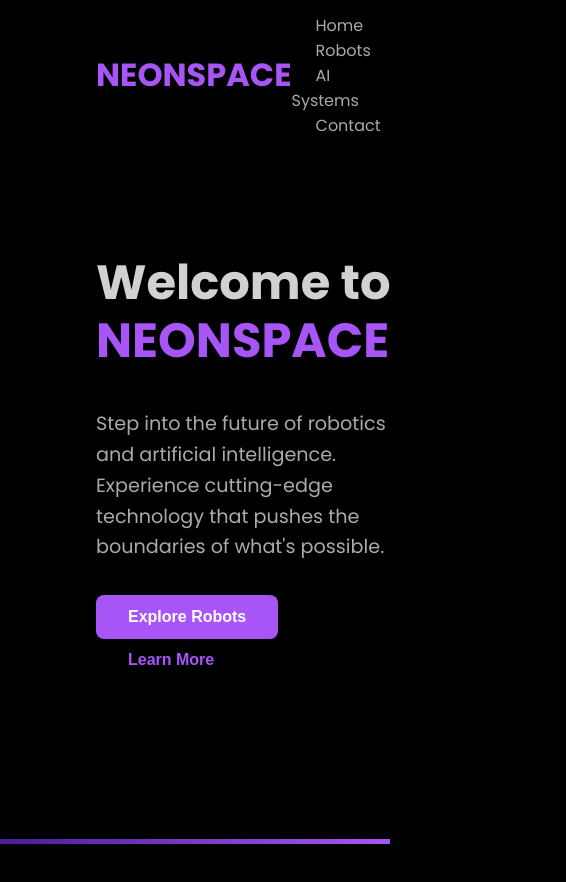
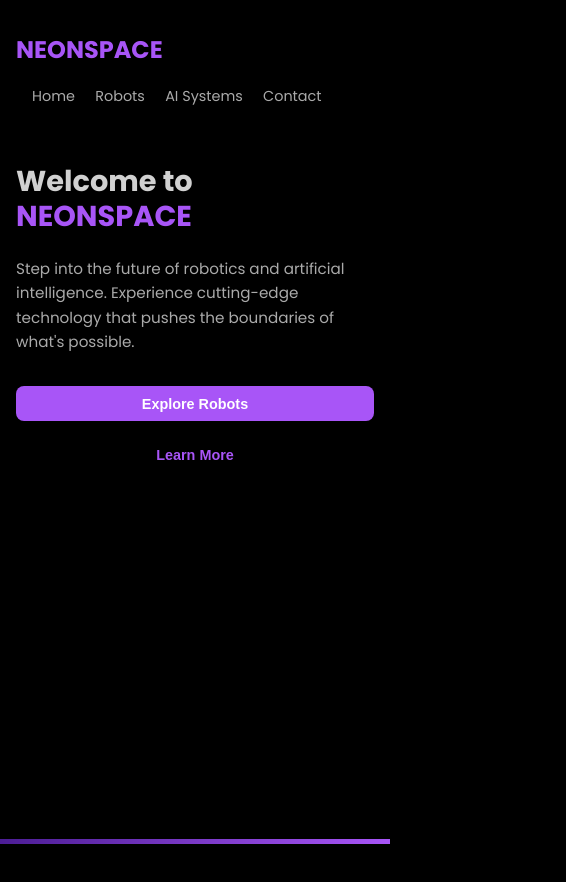
Before and after one commit to jaishankarreddy/spline, a plain HTML site: page inedx.html in a window 390 px wide. Shown: the top 882 px of the page, 566 px wide, since content can reach past the window. After the commit the page ends 844 px from the top, so only its background shows below. Drawn offline with Linux system fonts and the light colour scheme; some packages are replaced by stand-ins of ours; a script that the page names is missing.

Commit message:
responsive ui

```diff
--- a/inedx.html
+++ b/inedx.html
@@ -8,169 +8,7 @@
       href="https://fonts.googleapis.com/css2?family=Poppins:wght@400;600;700&display=swap"
       rel="stylesheet"
     />
-    <style>
-      body {
-        margin: 0;
-        font-family: "Poppins", sans-serif;
-        background-color: #000;
-        color: #d1d1d1;
-        overflow-x: hidden;
-      }
-
-      .navbar {
-        display: flex;
-        justify-content: space-between;
-        align-items: center;
-        padding: 0.8rem 6rem;
-        background-color: #000;
-        position: relative;
-        z-index: 10;
-      }
-
-      .navbar h1 {
-        font-size: 2rem;
-        color: #a855f7;
-      }
-
-      .navbar a {
-        color: #aaa;
-        text-decoration: none;
-        margin-left: 1.5rem;
-        font-weight: 500;
-        transition: color 0.3s;
-      }
-
-      .navbar a:hover {
-        color: #a855f7;
-      }
-
-      .main {
-        display: flex;
-        flex-wrap: wrap;
-        gap: 2rem;
-        justify-content: space-between;
-        padding: 4rem 6rem;
-        max-width: 1400px;
-        margin: auto;
-      }
-
-      .left {
-        flex: 1 1 40%;
-        min-width: 300px;
-
-      }
-
-      .right {
-        flex: 1 1 55%;
-        min-width: 400px;
-        height: 1000px;
-        left: 70px;
-        border-radius: 1rem;
-        overflow: hidden;
-        position: relative;
-        top: -310px;
-      }
-
-      .right spline-viewer {
-        width: 100%;
-        height: 100%;
-        border: none;
-      }
-
-      .left h2 {
-        font-size: 3rem;
-        line-height: 1.2;
-        color: #a855f7;
-      }
-
-      .left span {
-        color: #d1d1d1;
-      }
-
-      .left p {
-        color: #aaa;
-        font-size: 1.2rem;
-        line-height: 1.6;
-        margin-top: 1rem;
-      }
-
-      .left .buttons {
-        margin-top: 2rem;
-      }
-
-      .left .buttons button {
-        padding: 0.8rem 2rem;
-        border-radius: 0.5rem;
-        margin-right: 1rem;
-        font-weight: bold;
-        border: none;
-        cursor: pointer;
-        transition: 0.3s;
-        font-size: 1rem;
-      }
-
-      .btn-gradient {
-        background: #a855f7;
-        color: white;
-      }
-
-      .btn-gradient:hover {
-        background: #9333ea;
-      }
-
-      .btn-outline {
-        border: 1px solid #a855f7;
-        color: #a855f7;
-        background: transparent;
-      }
-
-      .btn-outline:hover {
-        background-color: rgba(168, 85, 247, 0.1);
-      }
-
-      .card {
-        background: rgba(255, 255, 255, 0.05);
-        padding: 2rem;
-        border-radius: 1rem;
-        color: #eee;
-      }
-
-      .card h3 {
-        margin-top: 0;
-        color: #a855f7;
-      }
-
-      .features {
-        display: flex;
-        justify-content: space-between;
-        margin-top: 2rem;
-      }
-
-      .feature {
-        flex: 1;
-        text-align: center;
-      }
-
-      .accent-bar {
-        height: 5px;
-        width: 100%;
-        background: linear-gradient(to right, #4c1d95, #a855f7);
-        position: fixed;
-        bottom: 0;
-        left: 0;
-        animation: pulse 2s infinite;
-      }
-
-      @keyframes pulse {
-        0%,
-        100% {
-          opacity: 0.7;
-        }
-        50% {
-          opacity: 1;
-        }
-      }
-    </style>
+    <link rel="stylesheet" href="style.css" />
   </head>
   <body>
     <div class="navbar">
--- a/style.css
+++ b/style.css
@@ -1,65 +1,245 @@
 body {
   margin: 0;
-      font-family: Arial, sans-serif;
-      background-color: #121212;
-      color: #fff;
+  font-family: "Poppins", sans-serif;
+  background-color: #000;
+  color: #d1d1d1;
+  overflow-x: hidden;
 }
 
 .navbar {
-      background-color: #000;
-      padding: 1rem 2rem;
   display: flex;
   justify-content: space-between;
   align-items: center;
-      box-shadow: 0 4px 6px rgba(0, 0, 0, 0.5);
+  padding: 0.8rem 6rem;
+  background-color: #000;
+  position: relative;
+  z-index: 10;
 }
 
 .navbar h1 {
-      margin: 0;
-      font-size: 1.8rem;
-      color: #00ffcc;
+  font-size: 2rem;
+  color: #a855f7;
 }
 
 .navbar a {
-      color: #fff;
+  color: #aaa;
   text-decoration: none;
-      margin-left: 2rem;
-      font-weight: bold;
+  margin-left: 1.5rem;
+  font-weight: 500;
   transition: color 0.3s;
 }
 
 .navbar a:hover {
-      color: #00ffcc;
+  color: #a855f7;
 }
 
-    .container {
+.main {
   display: flex;
-      min-height: 100vh;
+  flex-wrap: wrap;
+  gap: 2rem;
+  justify-content: space-between;
+  padding: 4rem 6rem;
+  max-width: 1400px;
+  margin: auto;
 }
 
-    .left-div, .right-div {
-      flex: 1;
-      padding: 3rem;
+.left {
+  flex: 1 1 40%;
+  min-width: 300px;
 }
 
-    .left-div {
-      background-color: #1e1e1e;
+.right {
+  flex: 1 1 55%;
+  min-width: 400px;
+  height: 1000px;
+  left: 70px;
+  border-radius: 1rem;
+  overflow: hidden;
+  position: relative;
+  top: -310px;
+}
+
+.right spline-viewer {
+  width: 100%;
+  height: 100%;
+  border: none;
+}
+
+.left h2 {
+  font-size: 3rem;
+  line-height: 1.2;
+  color: #a855f7;
+}
+
+.left span {
+  color: #d1d1d1;
+}
+
+.left p {
+  color: #aaa;
+  font-size: 1.2rem;
+  line-height: 1.6;
+  margin-top: 1rem;
+}
+
+.left .buttons {
+  margin-top: 2rem;
+}
+
+.left .buttons button {
+  padding: 0.8rem 2rem;
+  border-radius: 0.5rem;
+  margin-right: 1rem;
+  font-weight: bold;
+  border: none;
+  cursor: pointer;
+  transition: 0.3s;
+  font-size: 1rem;
+}
+
+.btn-gradient {
+  background: #a855f7;
+  color: white;
+}
+
+.btn-gradient:hover {
+  background: #9333ea;
+}
+
+.btn-outline {
+  border: 1px solid #a855f7;
+  color: #a855f7;
+  background: transparent;
+}
+
+.btn-outline:hover {
+  background-color: rgba(168, 85, 247, 0.1);
+}
+
+.card {
+  background: rgba(255, 255, 255, 0.05);
+  padding: 2rem;
+  border-radius: 1rem;
+  color: #eee;
+}
+
+.card h3 {
+  margin-top: 0;
+  color: #a855f7;
+}
+
+.features {
+  display: flex;
+  justify-content: space-between;
+  margin-top: 2rem;
+}
+
+.feature {
+  flex: 1;
+  text-align: center;
+}
+
+.accent-bar {
+  height: 5px;
+  width: 100%;
+  background: linear-gradient(to right, #4c1d95, #a855f7);
+  position: fixed;
+  bottom: 0;
+  left: 0;
+  animation: pulse 2s infinite;
+}
+/* Responsive styles */
+@media (max-width: 1024px) {
+  .navbar {
+    padding: 0.8rem 2rem;
+    flex-direction: column;
+    align-items: flex-start;
+  }
+
+  .navbar h1 {
+    margin-bottom: 1rem;
+  }
+
+  .main {
+    flex-direction: column;
+    padding: 2rem;
+  }
+
+  .right {
+    position: static;
+    height: 400px;
+    margin-top: 2rem;
+  }
+}
+
+@media (max-width: 768px) {
+  .left h2 {
+    font-size: 2.2rem;
+  }
+
+  .left p {
+    font-size: 1rem;
+  }
+
+  .left .buttons button {
+    width: 100%;
+    margin-bottom: 1rem;
+  }
+
+  .left .buttons {
     display: flex;
     flex-direction: column;
-      justify-content: center;
   }
 
-    .left-div h2 {
-      font-size: 2rem;
-      margin-bottom: 1rem;
-      color: #00ffcc;
+  .features {
+    flex-direction: column;
+    gap: 1rem;
+  }
 }
 
-    .right-div {
-      background-color: #2a2a2a;
-      display: flex;
-      align-items: center;
-      justify-content: center;
-      font-size: 1.1rem;
-      line-height: 1.6;
+@media (max-width: 480px) {
+  .navbar {
+    padding: 1rem;
   }
+
+  .navbar h1 {
+    font-size: 1.5rem;
+  }
+
+  .navbar a {
+    margin-left: 1rem;
+    font-size: 0.9rem;
+  }
+
+  .main {
+    padding: 1rem;
+  }
+
+  .left h2 {
+    font-size: 1.8rem;
+  }
+
+  .left p {
+    font-size: 0.95rem;
+  }
+
+  .right {
+    min-width: 100%;
+    height: 300px;
+  }
+
+  .left .buttons button {
+    font-size: 0.9rem;
+    padding: 0.6rem 1rem;
+  }
+}
+
+@keyframes pulse {
+  0%,
+  100% {
+    opacity: 0.7;
+  }
+  50% {
+    opacity: 1;
+  }
+}
```
Lines whose indentation alone changed are shown as unchanged.
